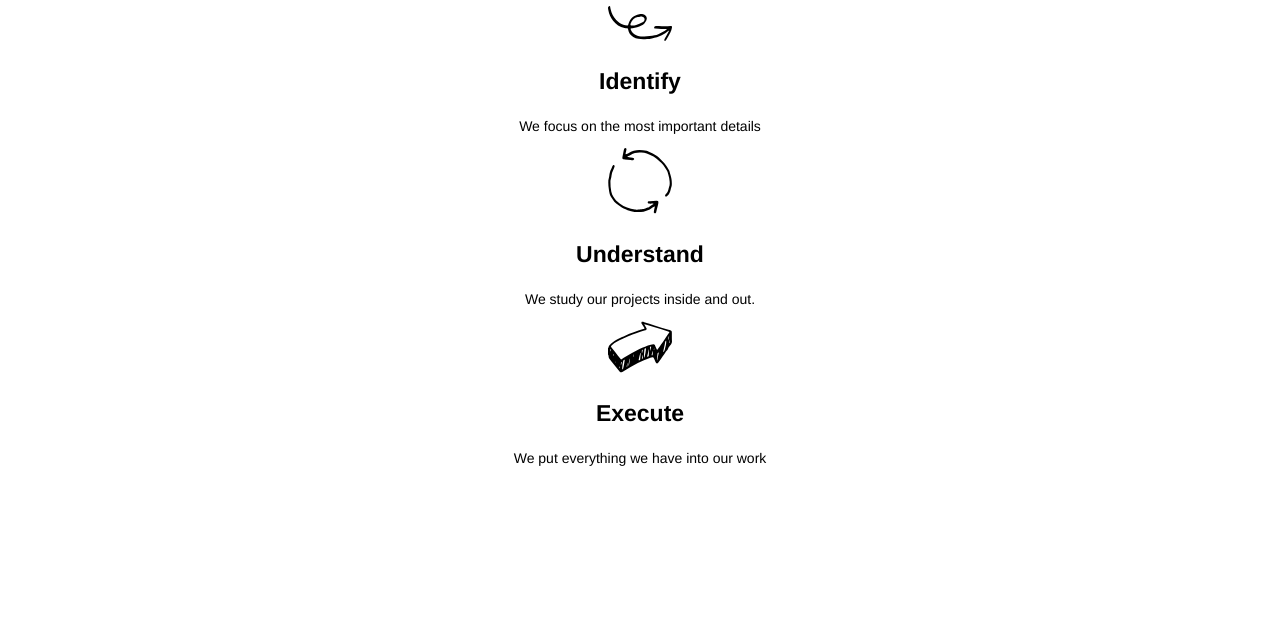
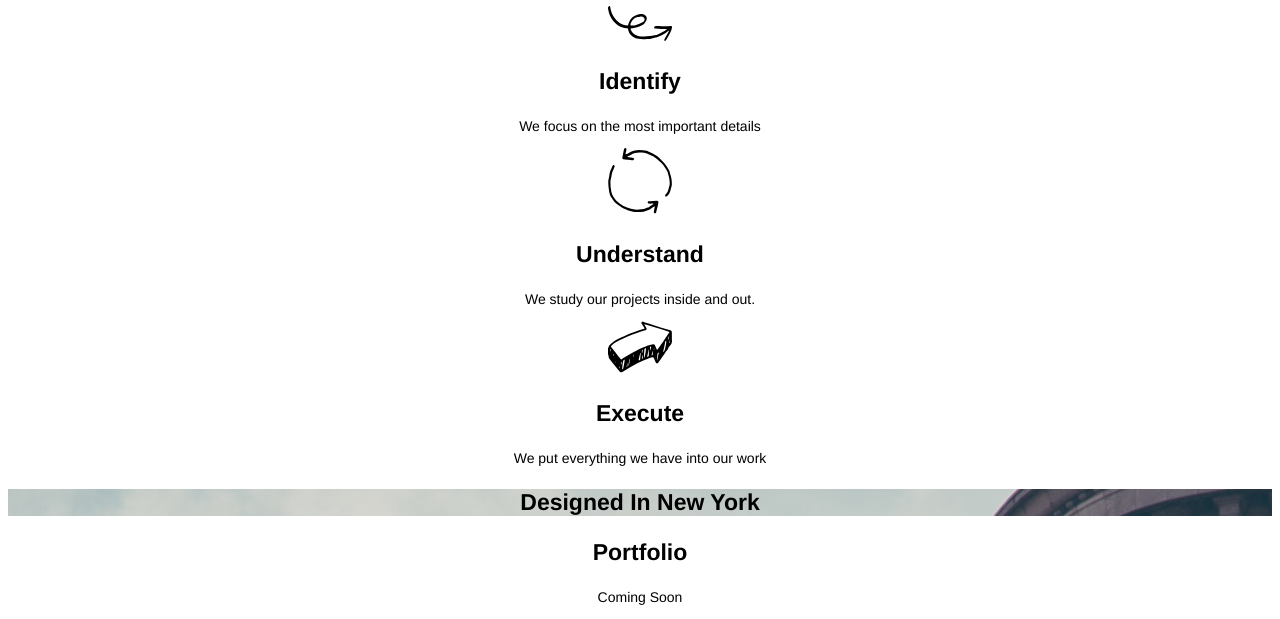
Before and after one commit to dstortosie/Broadway, a plain HTML site: page index.html in a window 1280 px wide. Shown: the part 419-1038 px from the top of the page. Before the commit the page ends 899 px from the top, so only its background shows below. Drawn offline with Linux system fonts and the light colour scheme.

Commit message:
Work added

```diff
--- a/index.html
+++ b/index.html
@@ -11,7 +11,7 @@
       <h1>Broadway Design</h1>
       <p><a class="link" href="#Home">Home</a></p>
       <p><a class="link" href="#Process">Process</a></p>
-      <p><a class="link" href="#">Work</a></p>
+      <p><a class="link" href="#Work">Work</a></p>
       <p><a class="link" href="#">Team</a></p>
       <p><a class="link" href="#">Contact</a></p>
     </div>
@@ -28,5 +28,11 @@
       <h3>Execute</h3>
       <p>We put everything we have into our work</p>
     </div>
+
+    <div id="Work">
+      <h3 id="Work_Header">Designed In New York</h3>
+      <h3>Portfolio</h3>
+      <p>Coming Soon</p>
+    </div>
   </body>
 </html>
--- a/resources/css/style.css
+++ b/resources/css/style.css
@@ -31,3 +31,10 @@ h3 {
 p {
   font-size: 14px;
 }
+
+#Work_Header {
+  background-image: url("../images/the-flatiron-building.png");
+  font-size: 23px
+  color: White;
+  font-weight: bold;
+}
```
